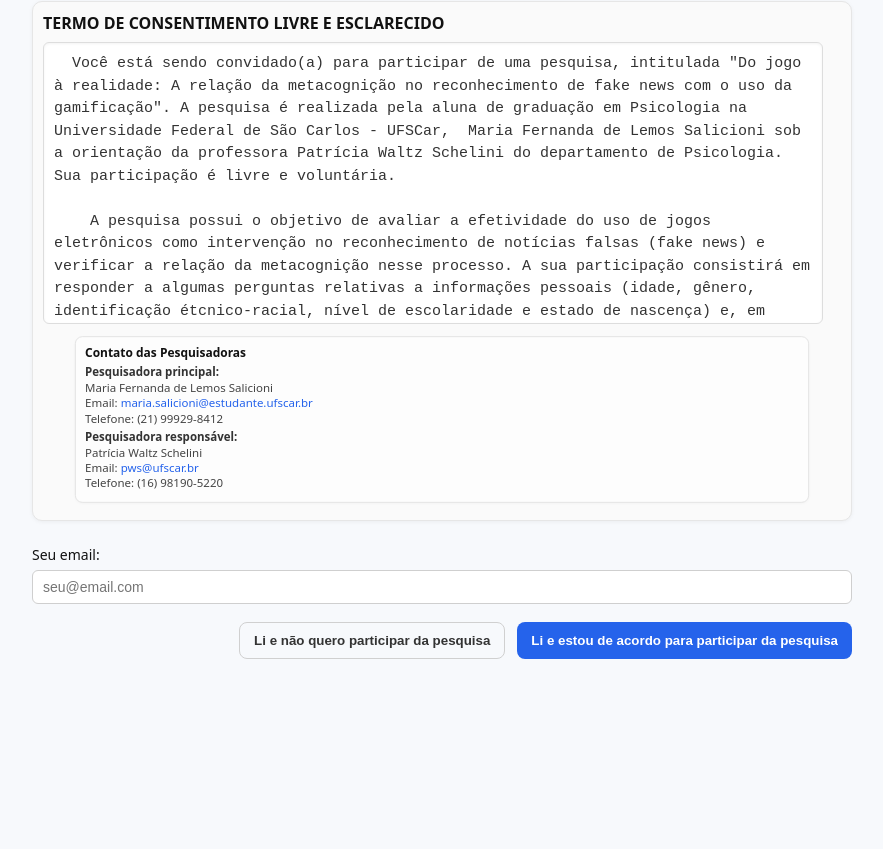
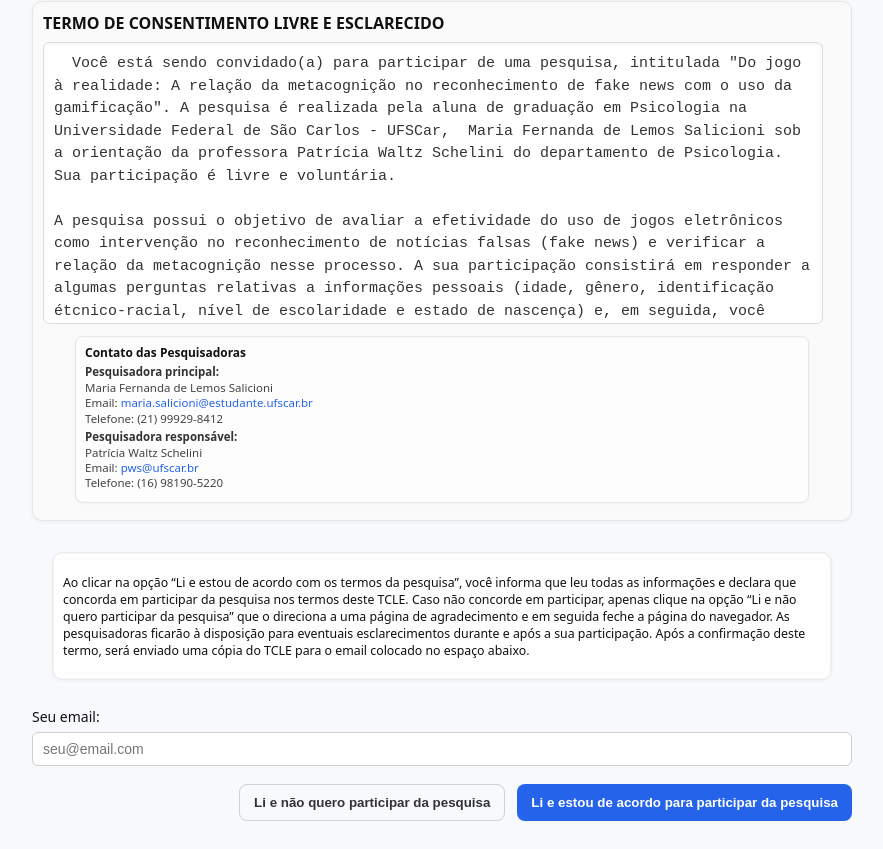
Before and after one commit to Joaovabbr/monografia_repo, a React (Vite) app in the folder monografia-mafe/: page / in a window 1280 px wide. Shown: the part 340-1189 px from the top of the page, without its empty margins (198-1081 px from the left). Before the commit the page ends 1027 px from the top, so only its background shows below. Built offline with nearby package versions, Linux system fonts and the light colour scheme; no server answers.

Commit message:
ajustes de tempo de jogo e correção de textos

```diff
--- a/monografia-mafe/src/pages/BadNewsPage.jsx
+++ b/monografia-mafe/src/pages/BadNewsPage.jsx
@@ -25,6 +25,7 @@ Ao final, será mostrado no canto inferior um botão “Terminei” para prosseg
     instructions={instructions}
     nextRoute="/news"
     nextState={{ ...location.state, round: 2 }}
+    minimoMinutos= {15}
   />
 
       {/* Painel de glossário flutuante (fixo à direita) */}
--- a/monografia-mafe/src/pages/GameWrapper.jsx
+++ b/monografia-mafe/src/pages/GameWrapper.jsx
@@ -17,7 +17,7 @@
     src,
     instructions,
     nextState,
-    recommendedMinutes = 5,
+    minimoMinutos = 5,
     nextRoute = "/news",
   }) {
     const navigate = useNavigate();
@@ -35,7 +35,7 @@
     const remainingIntervalRef = useRef(null);
 
     // ajusta aqui caso queira outro mínimo (em ms). Por padrão definido abaixo.
-    const MIN_MS = 1 * 60 * 1000; // atualmente 1 minuto (para teste). Ajuste para 10*60*1000 para 10 min.
+    const MIN_MS = minimoMinutos * 60 * 1000; // atualmente 1 minuto (para teste). Ajuste para 10*60*1000 para 10 min.
 
     // --- LÓGICA DE RECARGA AUTOMÁTICA ---
     const LOAD_TIMEOUT_MS = 5000; // 5 segundos de timeout (aumentado para cold starts)
--- a/monografia-mafe/src/pages/Home.jsx
+++ b/monografia-mafe/src/pages/Home.jsx
@@ -86,7 +86,7 @@ export default function Home() {
             readOnly
             value={`  Você está sendo convidado(a) para participar de uma pesquisa, intitulada "Do jogo à realidade: A relação da metacognição no reconhecimento de fake news com o uso da gamificação". A pesquisa é realizada pela aluna de graduação em Psicologia na Universidade Federal de São Carlos - UFSCar,  Maria Fernanda de Lemos Salicioni sob a orientação da professora Patrícia Waltz Schelini do departamento de Psicologia. Sua participação é livre e voluntária.
 
-    A pesquisa possui o objetivo de avaliar a efetividade do uso de jogos eletrônicos como intervenção no reconhecimento de notícias falsas (fake news) e verificar a relação da metacognição nesse processo. A sua participação consistirá em responder a algumas perguntas relativas a informações pessoais (idade, gênero, identificação étcnico-racial, nível de escolaridade e estado de nascença) e, em seguida, você responderá a um questionário de alinhamento político e um teste que avalia mudança de estratégias metacognitivas. Após isso, será apresentado um pré-teste de notícias falsas antes da intervenção (os jogos) e após a intervenção outras notícias falsas. A pesquisa no total dura entre xx - xx minutos. No entanto, a qualquer momento da pesquisa, você pode optar pela interrupção das respostas, seja continuando posteriormente ou não. O único momento que é necessário a atenção do indivíduo sem interrupção é durante o teste de estratégias metacognitivas.
+A pesquisa possui o objetivo de avaliar a efetividade do uso de jogos eletrônicos como intervenção no reconhecimento de notícias falsas (fake news) e verificar a relação da metacognição nesse processo. A sua participação consistirá em responder a algumas perguntas relativas a informações pessoais (idade, gênero, identificação étcnico-racial, nível de escolaridade e estado de nascença) e, em seguida, você responderá a um questionário de alinhamento político e um teste que avalia mudança de estratégias metacognitivas. Após isso, será apresentado um pré-teste de notícias falsas antes da intervenção (os jogos) e após a intervenção outras notícias falsas. A pesquisa no total dura em média 50 minutos. No entanto, a qualquer momento da pesquisa, você pode optar pela interrupção das respostas, seja continuando posteriormente ou não. O único momento que é necessário a atenção do indivíduo sem interrupção é durante o teste de estratégias metacognitivas.
 
 Esta pesquisa foi submetida ao Comitê de Ética em Pesquisa com Seres Humanos (CEP) da Universidade Federal de São Carlos (CAAE: XXXXXXXXXXXX) e aprovada sob o número XXXXX. O CEP, vinculado à Comissão Nacional de Ética em Pesquisa (CONEP), tem a responsabilidade de garantir e fiscalizar que todas as pesquisas científicas com seres humanos obedeçam às normas éticas do País, e que os participantes de pesquisa tenham todos os seus direitos respeitados. O CEP-UFSCar funciona na Pró-Reitoria de Pesquisa da Universidade Federal de São Carlos, localizado no prédio da reitoria (área sul do campus São Carlos).  Endereço: Rodovia Washington Luís, km 235 - CEP: 13.565-905 - São Carlos-SP. E-mail: cephumanos@ufscar.br. Telefone (16) 3351-9685. Horário de atendimento: das 08:30 às 11:30.
 
@@ -105,7 +105,6 @@ export default function Home() {
 Ao final da pesquisa, a pesquisadora irá enviar por email os resultados obtidos, de maneira
 clara e acessível, a todos os participantes que optarem por recebê-los.
 
-    Ao clicar na opção “Li e estou de acordo com os termos da pesquisa”, você informa que leu todas as informações e declara que concorda em participar da pesquisa nos termos deste TCLE. Caso não concorde em participar, apenas clique na opção “Li e não quero participar da pesquisa” que o direciona a uma página de agradecimento e em seguida feche a página do navegador. As pesquisadoras ficarão à disposição para eventuais esclarecimentos durante e após a sua participação.
 
 `}
             aria-label="Termo de consentimento"
@@ -127,6 +126,12 @@ export default function Home() {
               <p>Telefone: (16) 98190-5220</p>
             </div>
           </div>
+        </div>
+        <div className="info-card small">
+          <p>
+            Ao clicar na opção “Li e estou de acordo com os termos da pesquisa”, você informa que leu todas as informações e declara que concorda em participar da pesquisa nos termos deste TCLE. Caso não concorde em participar, apenas clique na opção “Li e não quero participar da pesquisa” que o direciona a uma página de agradecimento e em seguida feche a página do navegador. As pesquisadoras ficarão à disposição para eventuais esclarecimentos durante e após a sua participação.
+            Após a confirmação deste termo, será enviado uma cópia do TCLE para o email colocado no espaço abaixo.
+          </p>
         </div>
       </section>
 
--- a/monografia-mafe/src/pages/PacmanPage.jsx
+++ b/monografia-mafe/src/pages/PacmanPage.jsx
@@ -18,6 +18,7 @@ return (
     instructions={instructions}
     nextRoute="/news"
     nextState={{ ...location.state, round: 2 }} //
+    minimoMinutos={10}
   />
 );
 
```
Lines whose indentation alone changed are shown as unchanged.
